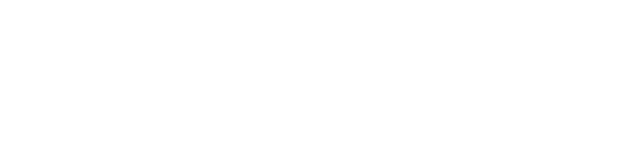
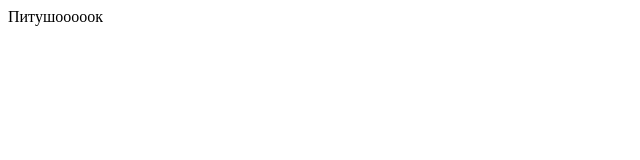
Before and after one commit to mibdeveloper/29pr32_gittest, a plain HTML site: page index.html in a window 1280 px wide. Shown: the whole page, without its empty margins (0-640 px from the left). Drawn offline with Linux system fonts and the light colour scheme.

Commit message:
commit123456789

```diff
--- a/index.html
+++ b/index.html
@@ -5,6 +5,8 @@
 	<title>ewfbewrbf wfb wrbwr bwrbt wrb wt</title>
 </head>
 <body>
-
+	<div>
+		Питушооооок
+	</div>
 </body>
 </html>
```
